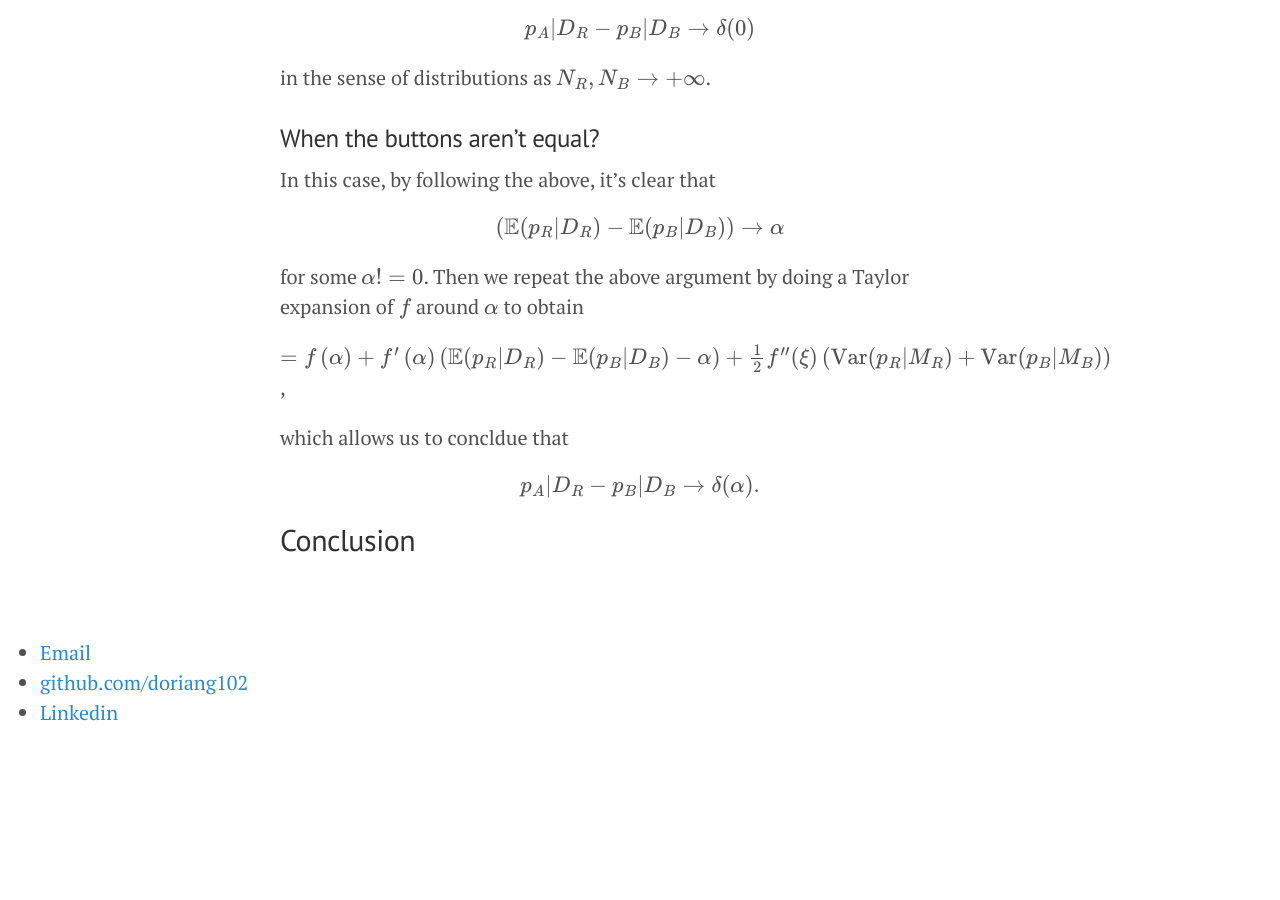
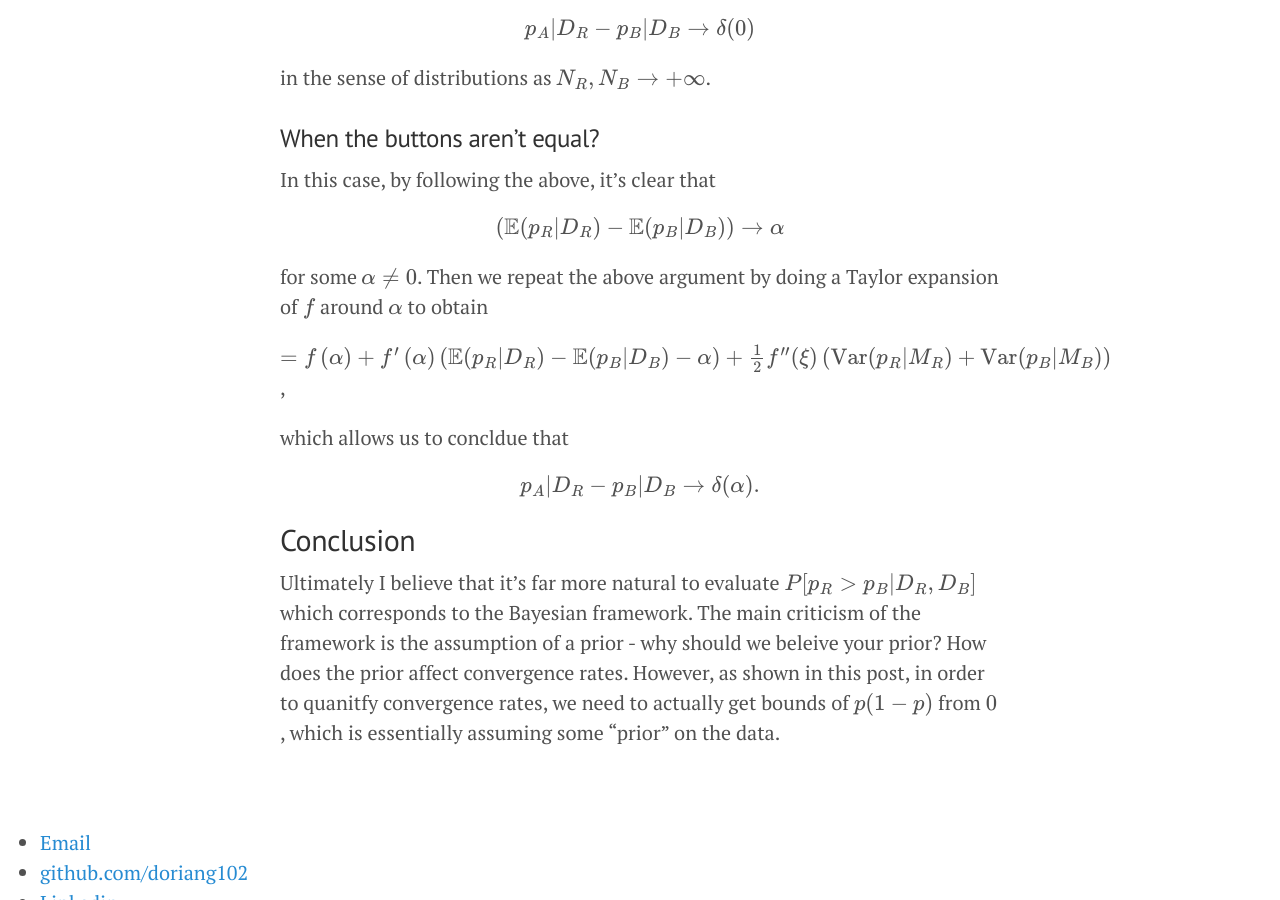
Before and after one commit to doriang102/doriang102.github.io, a Jekyll site: the page built from _posts/2017-05-28-hypothesis-testing.md, in a window 1280 px wide and 900 px high, scrolled down 12749 px. Built offline with Jekyll 4.4.1, drawn with Linux system fonts in a browser that asks for light colours; our own code applies the rules of GitHub Pages for plain Markdown files; formulas are drawn with MathJax 3; before the commit the page ends 13497 px from its top, so only the background shows below that.

Commit message:
Update 2017-05-28-hypothesis-testing.md

```diff
--- a/_posts/2017-05-28-hypothesis-testing.md
+++ b/_posts/2017-05-28-hypothesis-testing.md
@@ -380,7 +380,7 @@
 
 $$ \left(\mathbb{E}(p_R \rvert D_R ) - \mathbb{E}(p_B \rvert D_B )\right) \to \alpha $$
 
-for some $$ \alpha != 0$$. Then we repeat the above argument by doing a Taylor expansion of $$f$$ around $$\alpha$$ to obtain
+for some $$ \alpha \neq 0$$. Then we repeat the above argument by doing a Taylor expansion of $$f$$ around $$\alpha$$ to obtain
 
 $$= f\left(\alpha\right) +  f'\left(\alpha\right) \left(\mathbb{E}(p_R \rvert D_R ) - \mathbb{E}(p_B \rvert D_B ) - \alpha \right) + \frac{1}{2} f''(\xi)\left(\textrm{Var}(p_R \rvert M_R)+\textrm{Var}(p_B \rvert M_B)\right)$$,
 
@@ -389,3 +389,5 @@
 $$ p_A \rvert D_R - p_B \rvert D_B \to \delta(\alpha).$$
 
 ## Conclusion
+
+Ultimately I believe that it's far more natural to evaluate $$P[p_R > p_B \rvert D_R,D_B]$$ which corresponds to the Bayesian framework. The main criticism of the framework is the assumption of a prior - why should we beleive your prior? How does the prior affect convergence rates. However, as shown in this post, in order to quanitfy convergence rates, we need to actually get bounds of $$p(1-p)$$ from $$0$$, which is essentially assuming some "prior" on the data.
```
